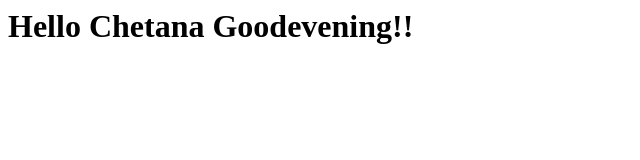
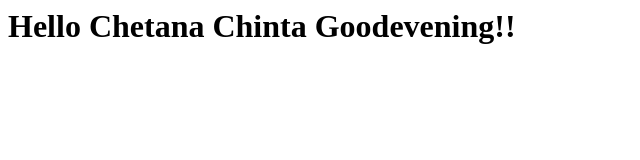
Before and after one commit to chetana72/SPA-Angular, a plain HTML site: page index.html in a window 1280 px wide. Shown: the whole page, without its empty margins (0-640 px from the left). Drawn offline with Linux system fonts and the light colour scheme.

Commit message:
extra additions to file

```diff
--- a/index.html
+++ b/index.html
@@ -5,6 +5,6 @@
        </head>
 
 <body>
-    <h1>Hello Chetana Goodevening!!</h1>
+    <h1>Hello Chetana Chinta Goodevening!!</h1>
 </body>
 </html>
```
